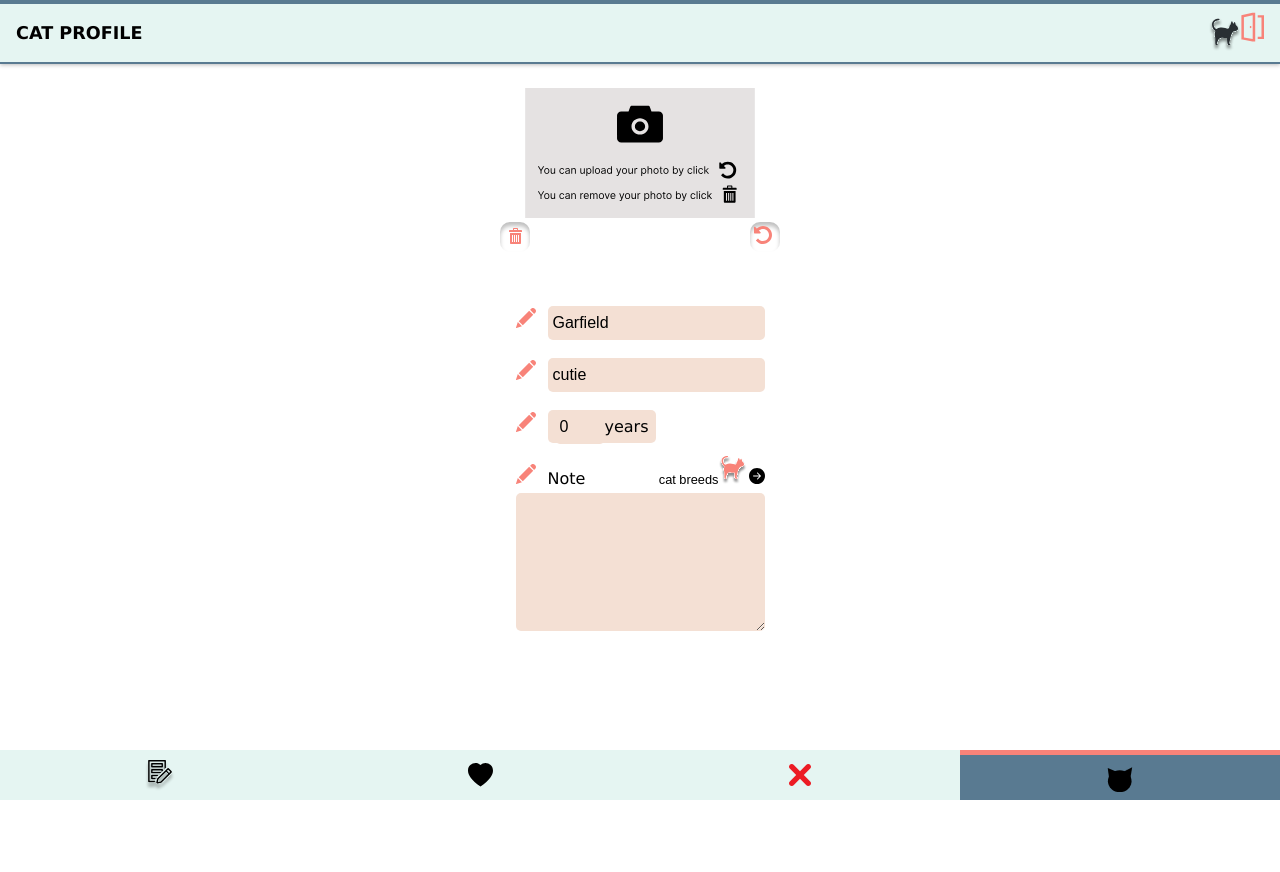
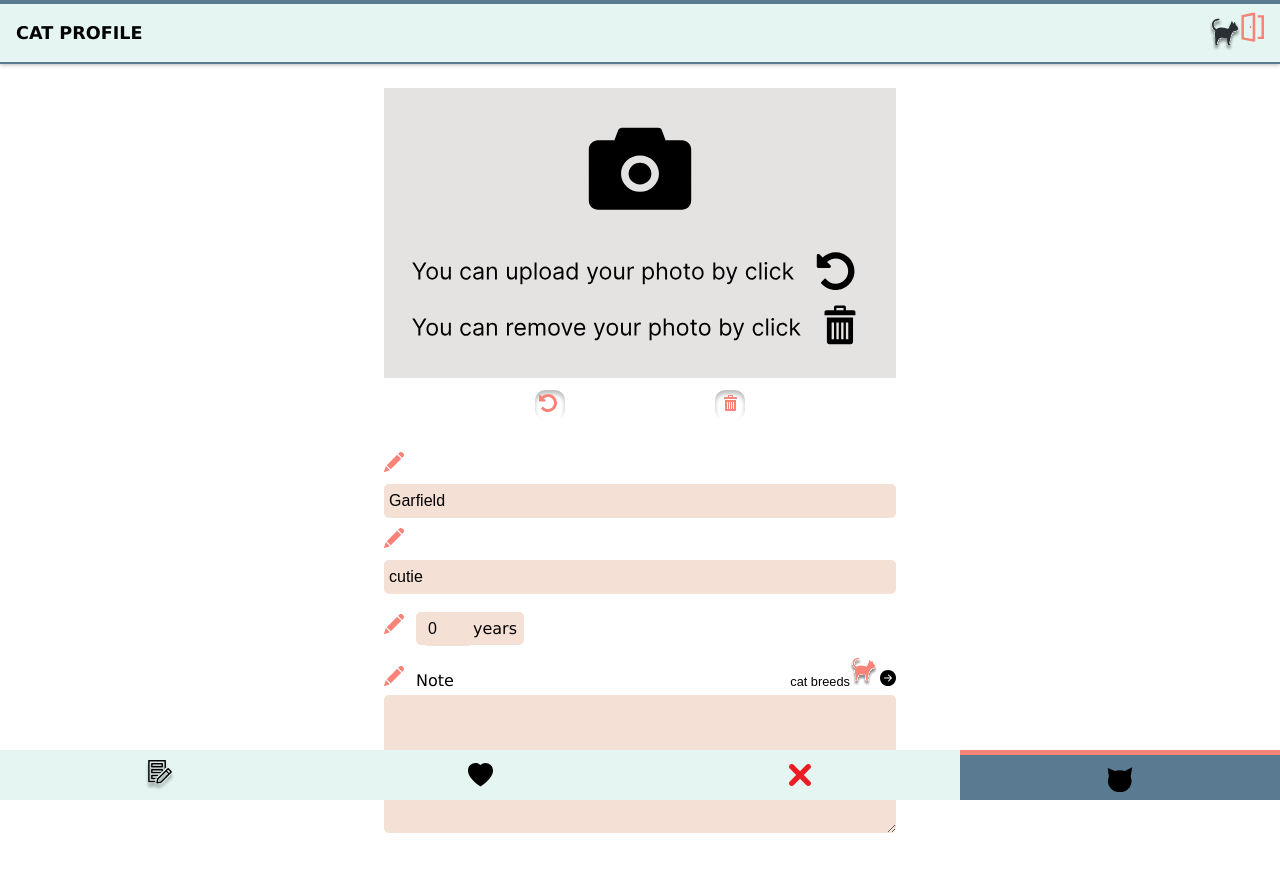
Before and after one commit to ttaannjjaa/capstone-project, a React (Create React App) app: page /profilepage in a window 1280 px wide. Shown: the top 872 px of the page. Built offline with nearby package versions, Linux system fonts and the light colour scheme.

Commit message:
Refactor imageupload

```diff
--- a/src/pages/ProfilePage.js
+++ b/src/pages/ProfilePage.js
@@ -105,27 +105,16 @@ export default function ProfilePage() {
         <ExitButton />
       </Header>
       <main>
-        <ImgContainer min-width="280px" min-height="165px">
+        <ImgContainer>
           {image ? (
-            <UploadedImg
-              data-testid="inputImgUpload"
-              src={image}
-              alt=""
-              width="280px"
-              height="165px"
-            />
+            <UploadedImg data-testid="inputImgUpload" src={image} alt="" />
           ) : (
             <DefaultImg
               src={imageUploadInfo}
               alt="photoupload by clicking button with curved arrow right-hand-side, removing it by clicking the button with the bin on the left"
-              width="280px"
-              height="130px"
             />
           )}
-          <RemoveButton onClick={onImageRemove} data-testid="buttonRemove">
-            <span className="sr-only">Image remove button</span>
-            <img src={iconbin} alt="icon rotate arrow to the left" />
-          </RemoveButton>
+
           <input
             data-testid="inputImgUpload"
             id="imgUpload"
@@ -136,12 +125,17 @@ export default function ProfilePage() {
             }}
             hidden
           />
+        </ImgContainer>
+        <ButtonContainer>
           <UploadButton htmlFor="imgUpload" data-testid="inputLabelImgUpload">
             <span className="sr-only">Image upload and change</span>
             <img src={iconrotate} alt="bin icon" />
           </UploadButton>
-        </ImgContainer>
-
+          <RemoveButton onClick={onImageRemove} data-testid="buttonRemove">
+            <span className="sr-only">Image remove button</span>
+            <img src={iconbin} alt="icon rotate arrow to the left" />
+          </RemoveButton>
+        </ButtonContainer>
         <FormContainer title="after editing press enter">
           <div>
             <IconPencil
@@ -309,20 +303,29 @@ const Header = styled.header`
 `;
 
 const ImgContainer = styled.div`
-  display: flex;
-  flex-direction: column;
   align-items: center;
   margin-top: 0.5rem;
-  position: relative;
+  width: 40%;
+  min-width: 280px;
+  min-height: 113px;
 `;
 
 const UploadedImg = styled.img`
-  margin-bottom: 1rem;
   border-radius: 5px;
+  width: 100%;
 `;
 
 const DefaultImg = styled.img`
-  margin-bottom: 3rem;
+  width: 100%;
+`;
+
+const ButtonContainer = styled.div`
+  display: flex;
+  justify-content: space-evenly;
+  min-width: 280px;
+  width: 40%;
+  align-items: center;
+  margin-top: 0.5rem;
 `;
 
 const UploadButton = styled.label`
@@ -332,9 +335,6 @@ const UploadButton = styled.label`
   background-color: transparent;
   box-shadow: var(--box-shadow-inset);
   border-radius: 10px;
-  position: absolute;
-  bottom: 14px;
-  right: 0;
   &:hover {
     cursor: pointer;
     transition: cubic-bezier(0.075, 0.82, 0.165, 1);
@@ -348,9 +348,6 @@ const RemoveButton = styled.button`
   background-color: transparent;
   box-shadow: var(--box-shadow-inset);
   border-radius: 10px;
-  position: absolute;
-  bottom: 14px;
-  left: 0;
   border: none;
   &:hover {
     cursor: pointer;
@@ -365,12 +362,15 @@ const RemoveButton = styled.button`
 const FormContainer = styled.form`
   display: flex;
   flex-direction: column;
+  min-width: 280px;
+  width: 40%;
   gap: 10px;
   margin-top: 2rem;
 `;
 
 const InputTextStyled = styled.input`
   text-overflow: ellipsis;
+  width: 100%;
   font-size: 1rem;
   line-height: 1.5rem;
   margin-top: 8px;
```
